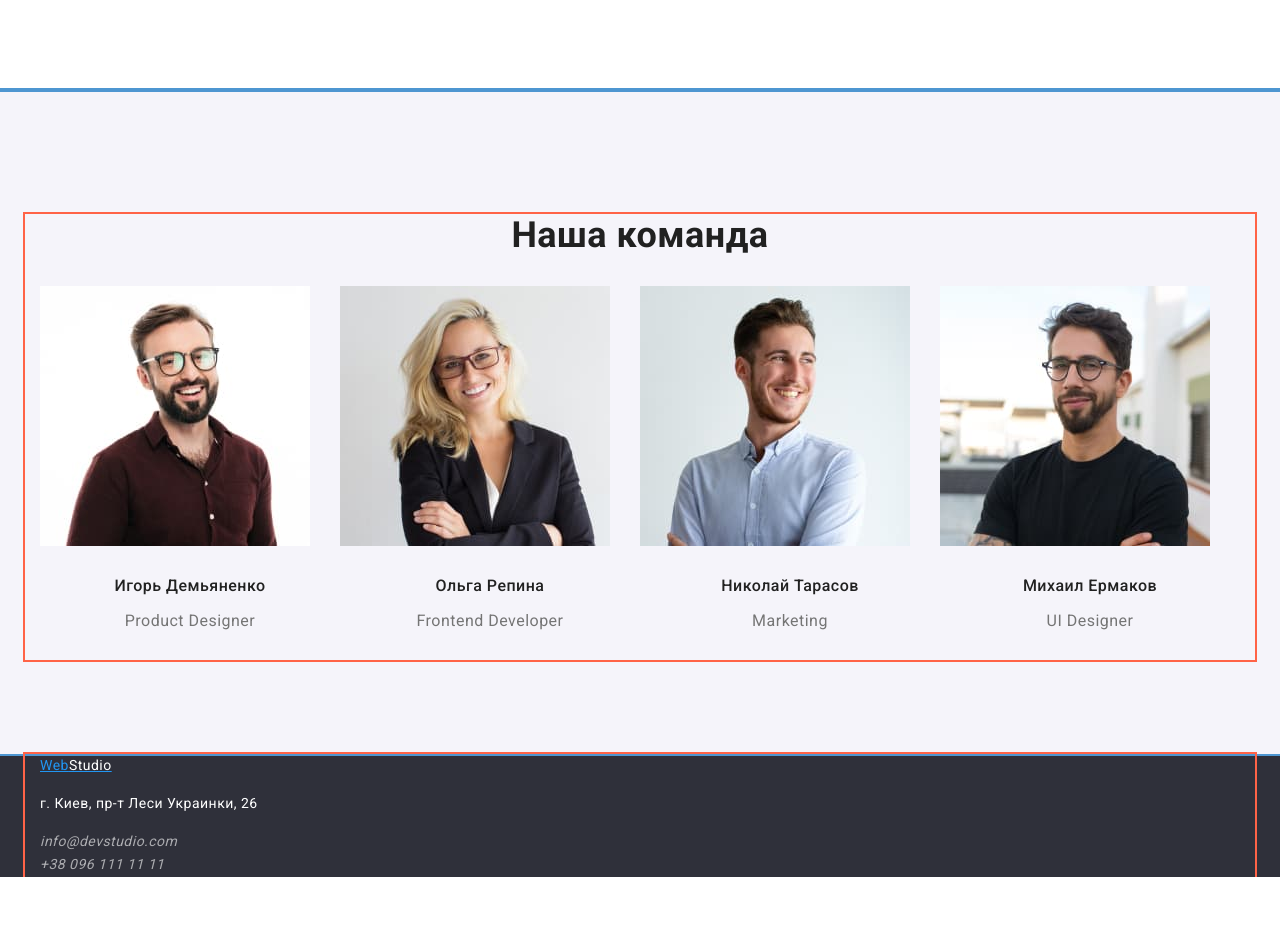
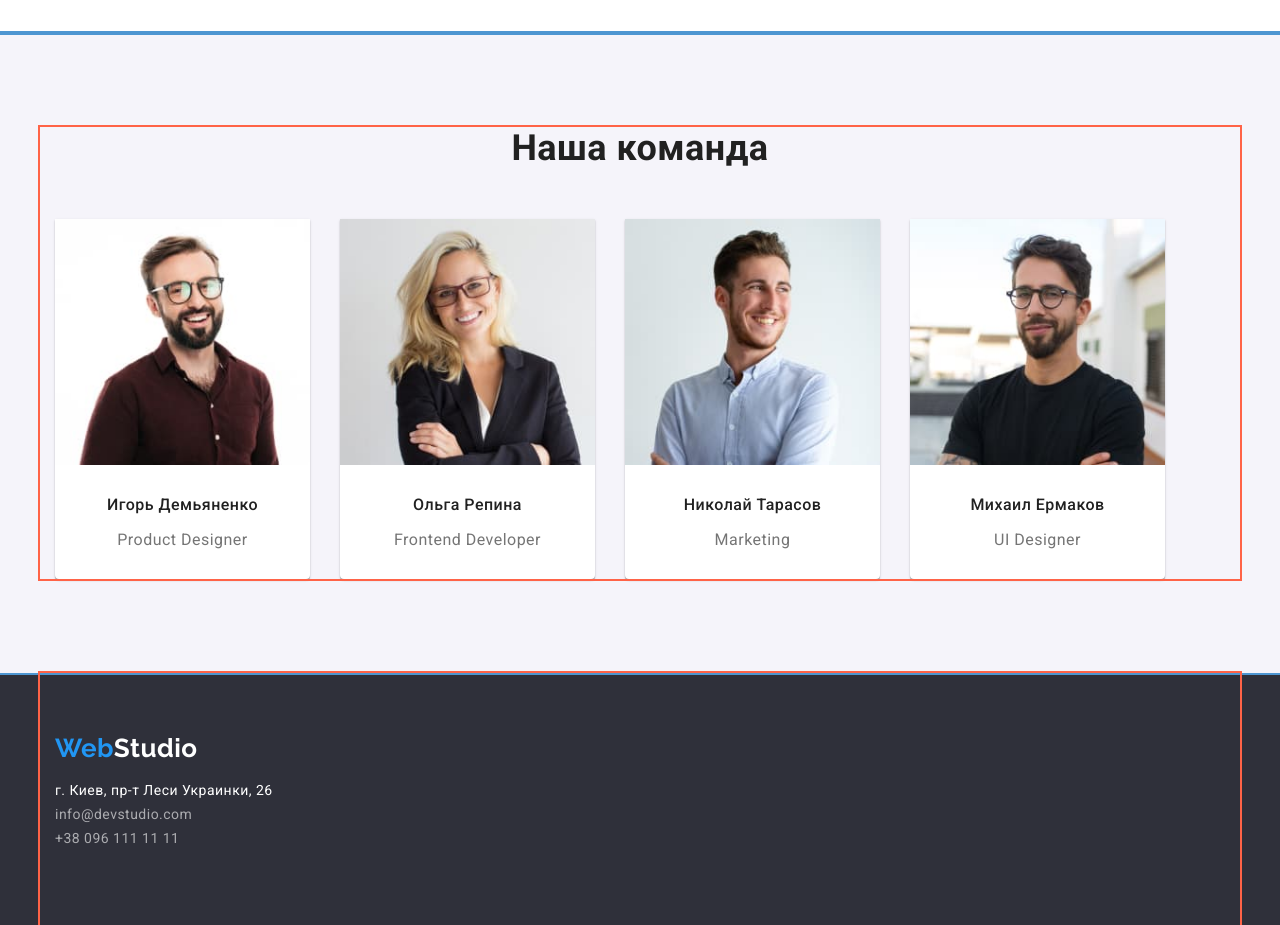
Before and after one commit to Te270/goit-markup-hw-03, a plain HTML site: page index.html in a window 1280 px wide. Shown: the part 1166-2091 px from the top of the page. Before the commit the page ends 2043 px from the top, so only its background shows below. Drawn offline with nearby package versions, Linux system fonts and the light colour scheme.

Commit message:
Добавляет марджины и прочее

```diff
--- a/css/styles.css
+++ b/css/styles.css
@@ -10,7 +10,7 @@
   --button-bcg-cl: #f5f4fa;
   --team-bcg-cl: #f5f4fa;
 
-  --border-main-cl: #ECECEC;
+  --border-main-cl: #ececec;
 }
 
 /* Стили для index.html */
@@ -21,12 +21,18 @@ body {
   letter-spacing: 0.03em;
 }
 
+img {
+  display: block;
+  max-width: 100%;
+  height: auto;
+}
+
 .header {
-border: 1px solid var(--border-main-cl);
+  border-bottom: 1px solid var(--border-main-cl);
 }
 
 .container {
-  width: 1230px;
+  width: 1200px;
   padding-left: 15px;
   padding-right: 15px;
   margin-left: auto;
@@ -38,6 +44,7 @@ border: 1px solid var(--border-main-cl);
 .main-nav {
   display: flex;
   align-items: center;
+  justify-content: space-between;
   padding-top: 32px;
   padding-bottom: 32px;
 }
@@ -53,12 +60,10 @@ border: 1px solid var(--border-main-cl);
 }
 
 .list {
-  padding: 0;
-  margin: 0;
   list-style: none;
+  padding-left: 0;
 }
 
-}
 .logo {
   font-family: Raleway, sans-serif;
   font-weight: 700;
@@ -123,8 +128,6 @@ border: 1px solid var(--border-main-cl);
 /* Hero */
 
 .hero {
-  margin-bottom: 94px;
-
   background-color: var(--dark-bcg-cl);
 
   letter-spacing: 0.06em;
@@ -157,12 +160,13 @@ border: 1px solid var(--border-main-cl);
 }
 
 .section-title {
+  margin-top: 0;
+  margin-bottom: 50px;
   color: var(--section-title-color);
 
   font-weight: 700;
   font-size: 36px;
   line-height: 1.17;
-  text-align: center;
 }
 
 /* Features */
@@ -217,20 +221,24 @@ width: 270px;
 }
 
 .flex-item {
+  margin-top: 0;
+  margin-bottom: 0;
+  margin-right: 30px;
   display: flex;
 }
 
-.flex-item .picture {
+.flex-item:not(:last-child) {
   margin-right: 30px;
 }
 
-  .flex-item .picture:not(:last-child) {
-    margin-right: 30px;
+.works {
+  text-align: center;
 }
 
 /* Team */
 
 .team {
+  text-align: center;
   background-color: var(--team-bcg-cl);
 }
 
@@ -252,6 +260,16 @@ margin-bottom: 30px;
   font-size: 16px;
   line-height: 1.19;
 }
+
+.team-border {
+  margin-right: 30px;
+  box-shadow: 0px 1px 3px rgba(0, 0, 0, 0.12), 0px 1px 1px rgba(0, 0, 0, 0.14),
+    0px 2px 1px rgba(0, 0, 0, 0.2);
+  border-radius: 0px 0px 4px 4px;
+  border-top: transparent;
+  background-color: var(--white-accent-color);
+}
+
 /* Button */
 
 .button,
@@ -291,13 +309,21 @@ footer {
   line-height: 1.71;
 }
 
+.page-footer > .container {
+  padding-top: 60px;
+  padding-bottom: 60px;
+}
+
 .address-location {
+  margin-top: 0;
+  margin-bottom: 0;
   color: var(--button-text-color);
 
   font-style: normal;
 }
 
 .address-contacts {
+  font-style: normal;
   color: rgba(255, 255, 255, 0.6);
 
   text-decoration: none;
@@ -305,7 +331,6 @@ footer {
 
 .address-accent {
   color: var(--white-accent-color);
-
 }
 
 /* Стили для portfolio.html */
@@ -335,17 +360,37 @@ footer {
   border: 1px solid var(--dark-accent-color);
 }
 
+.filters-button {
+  display: flex;
+  align-items: center;
+  justify-content: center;
+  margin-top: 0;
+  margin-bottom: 34px;
+}
+
 .list-button {
-  display: flex;
+  margin-right: 8px;
+}
+
+.list-button:last-child {
+  margin-right: 0;
+}
+
+.list .filters-button {
+  margin-bottom: 34px;
 }
 
 .section .caption {
+  margin-top: 20px;
+  margin-bottom: 0;
   font-size: 18px;
   line-height: 2;
   letter-spacing: 0.06em;
 }
 
 .section .group {
+  margin-top: 0;
+  margin-bottom: 20px;
   font-size: 16px;
   line-height: 1.87;
 }
@@ -355,7 +400,13 @@ footer {
   flex-wrap: wrap;
 }
 
+.projects-items-img {
+  display: block;
+}
+
 .projects-items {
+  border: 1px solid rgba(238, 238, 238, 1);
+  border-top: transparent;
   margin-right: 30px;
   margin-bottom: 30px;
   width: 370px;
--- a/index.html
+++ b/index.html
@@ -5,28 +5,45 @@
     <meta http-equiv="X-UA-Compatible" content="IE=edge" />
     <meta name="viewport" content="width=device-width, initial-scale=1.0" />
     <title>Document</title>
-    <link rel="preconnect" href="https://fonts.gstatic.com">
-    <link href="https://fonts.googleapis.com/css2?family=Raleway:wght@700&family=Roboto:wght@400;500;700;900&display=swap"
-      rel="stylesheet">
+    <link rel="preconnect" href="https://fonts.gstatic.com" />
+    <link
+      href="https://fonts.googleapis.com/css2?family=Raleway:wght@700&family=Roboto:wght@400;500;700;900&display=swap"
+      rel="stylesheet"
+    />
     <!--<link rel="stylesheet" href="https://cdnjs.com/libraries/modern-normalize ">-->
-    <link rel="stylesheet" href="https://cdnjs.cloudflare.com/ajax/libs/modern-normalize/1.0.0/modern-normalize.min.css">
-    <link rel="stylesheet" href="./css/styles.css">
+    <link
+      rel="stylesheet"
+      href="https://cdnjs.cloudflare.com/ajax/libs/modern-normalize/1.0.0/modern-normalize.min.css"
+    />
+    <link rel="stylesheet" href="./css/styles.css" />
   </head>
   <body>
     <!-- Шапка сайта -->
     <header class="header">
       <div class="container main-nav">
         <nav class="main-nav">
-          <a href="./index.html" class="logo">Web<span class="accent">Studio</span></a>
+          <a href="./index.html" class="logo"
+            >Web<span class="accent">Studio</span></a
+          >
           <ul class="site-nav list">
-            <li class="item"><a href="./index.html" class="link current">Студия</a></li>
-            <li class="item"><a href="./portfolio.html" class="link">Портфолио</a></li>
+            <li class="item">
+              <a href="./index.html" class="link current">Студия</a>
+            </li>
+            <li class="item">
+              <a href="./portfolio.html" class="link">Портфолио</a>
+            </li>
             <li class="item"><a href="" class="link">Контакты</a></li>
           </ul>
         </nav>
         <ul class="site-contacts list">
-          <li class="item"><a href="mailto:info@devstudio.com" class="link">info@devstudio.com</a></li>
-          <li class="item"><a href="tel:+380961111111" class="link">+38 096 111 11 11</a></li>
+          <li class="item">
+            <a href="mailto:info@devstudio.com" class="link"
+              >info@devstudio.com</a
+            >
+          </li>
+          <li class="item">
+            <a href="tel:+380961111111" class="link">+38 096 111 11 11</a>
+          </li>
         </ul>
       </div>
     </header>
@@ -35,7 +52,9 @@
       <!-- Главная секция - Блок "Герой"  -->
       <section class="hero">
         <h1 class="hero-title">Эффективные решения для вашего бизнеса</h1>
-        <button type="button" class="button primary pointer">Заказать услугу</button>
+        <button type="button" class="button primary pointer">
+          Заказать услугу
+        </button>
       </section>
 
       <!-- Особенности - заголовок h2 спрятать-->
@@ -53,8 +72,8 @@
             <li class="item">
               <h3 class="title">Пунктуальность</h3>
               <p class="specialty">
-              Задача организации, в особенности же рамки и место обучения кадров
-              влечет за собой.
+                Задача организации, в особенности же рамки и место обучения
+                кадров влечет за собой.
               </p>
             </li>
             <li class="item">
@@ -78,12 +97,10 @@
       <!-- Чем мы занимаемся   -->
       <section class="section">
         <div class="container">
-        <h2 class="section-title">Чем мы занимаемся</h2>
+          <h2 class="section-title works">Чем мы занимаемся</h2>
           <ul class="list flex-item">
             <li class="flex-item picture">
-            <img src="./images/box1.jpg"
-            alt="Вид сайта на ПК"
-            width="370" />
+              <img src="./images/box1.jpg" alt="Вид сайта на ПК" width="370" />
             </li>
             <li class="flex-item picture">
               <img
@@ -106,25 +123,45 @@
       <!-- Наша команда -->
       <section class="team section">
         <div class="container">
-        <h2 class="section-title">Наша команда</h2>
+          <h2 class="section-title team">Наша команда</h2>
           <ul class="master list flex-item">
-          <li>
-            <img class="flex-item picture" src="./images/img1.jpg" alt="Игорь Демьяненко" width="270" />
+            <li class="team-border">
+              <img
+                class="flex-item picture"
+                src="./images/img1.jpg"
+                alt="Игорь Демьяненко"
+                width="270"
+              />
               <h3 class="list">Игорь Демьяненко</h3>
               <p class="master-post">Product Designer</p>
             </li>
-          <li>
-            <img class="flex-item picture" src="./images/img2.jpg" alt="Ольга Репина" width="270" />
+            <li class="team-border">
+              <img
+                class="flex-item picture"
+                src="./images/img2.jpg"
+                alt="Ольга Репина"
+                width="270"
+              />
               <h3 class="list">Ольга Репина</h3>
               <p class="master-post">Frontend Developer</p>
             </li>
-          <li>
-            <img class="flex-item picture" src="./images/img3.jpg" alt="Николай Тарасов" width="270" />
+            <li class="team-border">
+              <img
+                class="flex-item picture"
+                src="./images/img3.jpg"
+                alt="Николай Тарасов"
+                width="270"
+              />
               <h3 class="list">Николай Тарасов</h3>
               <p class="master-post">Marketing</p>
             </li>
-          <li>
-            <img class="flex-item picture" src="./images/img4.jpg" alt="Михаил Ермаков" width="270" />
+            <li class="team-border">
+              <img
+                class="flex-item picture"
+                src="./images/img4.jpg"
+                alt="Михаил Ермаков"
+                width="270"
+              />
               <h3 class="list">Михаил Ермаков</h3>
               <p class="master-post">UI Designer</p>
             </li>
@@ -134,16 +171,26 @@
     </main>
 
     <!-- Подвал -->
-    <footer>
+    <footer class="page-footer">
       <div class="container">
-      <a href="./index.html" class="logo">Web<span class="address-accent">Studio</span></a>
+        <a href="./index.html" class="logo"
+          >Web<span class="address-accent">Studio</span></a
+        >
         <address>
           <ul class="list">
             <li>
               <p class="address-location">г. Киев, пр-т Леси Украинки, 26</p>
             </li>
-          <li><a href="mailto:info@devstudio.com" class="address-contacts">info@devstudio.com</a></li>
-          <li><a href="tel:+380961111111" class="address-contacts">+38 096 111 11 11</a></li>
+            <li>
+              <a href="mailto:info@devstudio.com" class="address-contacts"
+                >info@devstudio.com</a
+              >
+            </li>
+            <li>
+              <a href="tel:+380961111111" class="address-contacts"
+                >+38 096 111 11 11</a
+              >
+            </li>
           </ul>
         </address>
       </div>
--- a/portfolio.html
+++ b/portfolio.html
@@ -1,17 +1,21 @@
 <!DOCTYPE html>
 <html lang="ru">
-
   <head>
     <meta charset="UTF-8" />
     <meta http-equiv="X-UA-Compatible" content="IE=edge" />
     <meta name="viewport" content="width=device-width, initial-scale=1.0" />
     <title>Portfolio</title>
-    <link rel="preconnect" href="https://fonts.gstatic.com">
-    <link href="https://fonts.googleapis.com/css2?family=Raleway:wght@700&family=Roboto:wght@400;500;700;900&display=swap"
-        rel="stylesheet">
+    <link rel="preconnect" href="https://fonts.gstatic.com" />
+    <link
+      href="https://fonts.googleapis.com/css2?family=Raleway:wght@700&family=Roboto:wght@400;500;700;900&display=swap"
+      rel="stylesheet"
+    />
     <!--<link rel="stylesheet" href="https://cdnjs.com/libraries/modern-normalize ">-->
-    <link rel="stylesheet" href="https://cdnjs.cloudflare.com/ajax/libs/modern-normalize/1.0.0/modern-normalize.min.css">
-    <link rel="stylesheet" href="./css/styles.css">
+    <link
+      rel="stylesheet"
+      href="https://cdnjs.cloudflare.com/ajax/libs/modern-normalize/1.0.0/modern-normalize.min.css"
+    />
+    <link rel="stylesheet" href="./css/styles.css" />
   </head>
 
   <body class="body">
@@ -19,16 +23,28 @@
     <header class="header">
       <div class="container main-nav">
         <nav class="main-nav">
-                <a href="./index.html" class="logo">Web<span class="accent">Studio</span></a>
+          <a href="./index.html" class="logo"
+            >Web<span class="accent">Studio</span></a
+          >
           <ul class="site-nav list">
-                    <li class="item"><a href="./index.html" class="link">Студия</a></li>
-                    <li class="item"><a href="./portfolio.html" class="link current">Портфолио</a></li>
+            <li class="item">
+              <a href="./index.html" class="link">Студия</a>
+            </li>
+            <li class="item">
+              <a href="./portfolio.html" class="link current">Портфолио</a>
+            </li>
             <li class="item"><a href="" class="link">Контакты</a></li>
           </ul>
         </nav>
         <ul class="site-contacts list">
-                <li class="item"><a href="mailto:info@devstudio.com" class="link">info@devstudio.com</a></li>
-                <li class="item"><a href="tel:+380961111111" class="link">+38 096 111 11 11</a></li>
+          <li class="item">
+            <a href="mailto:info@devstudio.com" class="link"
+              >info@devstudio.com</a
+            >
+          </li>
+          <li class="item">
+            <a href="tel:+380961111111" class="link">+38 096 111 11 11</a>
+          </li>
         </ul>
       </div>
     </header>
@@ -36,9 +52,9 @@
     <main>
       <!-- Фильтры -->
       <section class="section">
-            <div class="container">
+        <div class="container filters-item">
           <h1 class="visually-hidden">Фильтры</h1>
-            <ul class="list">
+          <ul class="list filters-button">
             <li class="list-button">
               <button type="button" class="filters pointer">Все</button>
             </li>
@@ -58,47 +74,94 @@
           <h2 class="visually-hidden">Проекты</h2>
           <ul class="list projects">
             <li class="projects-items">
-                    <img src="./images/tekhno.jpg" alt="Сайт клиентов" width="370" />
+              <img
+                class="projects-items-img"
+                src="./images/tekhno.jpg"
+                alt="Сайт клиентов"
+                width="370"
+              />
               <h3 class="section-title caption">Технокряк</h3>
               <p class="group">Веб-сайт</p>
             </li>
             <li class="projects-items">
-                    <img src="./images/orlean.jpg" alt="Баскетболисты в прыжке" width="370" />
-                    <h3 class="section-title caption">Постер New Orlean vs Golden Star</h3>
+              <img
+                class="projects-items-img"
+                src="./images/orlean.jpg"
+                alt="Баскетболисты в прыжке"
+                width="370"
+              />
+              <h3 class="section-title caption">
+                Постер New Orlean vs Golden Star
+              </h3>
               <p class="group">Дизайн</p>
             </li>
             <li class="projects-items">
-                    <img src="./images/seafood.jpg" alt="Логотип ресторана" width="370" />
+              <img
+                class="projects-items-img"
+                src="./images/seafood.jpg"
+                alt="Логотип ресторана"
+                width="370"
+              />
               <h3 class="section-title caption">Ресторан Seafood</h3>
               <p class="group">Приложение</p>
             </li>
             <li class="projects-items">
-                    <img src="./images/prime.jpg" alt="Наушники" width="370" />
+              <img
+                class="projects-items-img"
+                src="./images/prime.jpg"
+                alt="Наушники"
+                width="370"
+              />
               <h3 class="section-title caption">Проект Prime</h3>
               <p class="group">Маркетинг</p>
             </li>
             <li class="projects-items">
-                    <img src="./images/boxes.jpg" alt="Коробочки на белом фоне" width="370" />
+              <img
+                class="projects-items-img"
+                src="./images/boxes.jpg"
+                alt="Коробочки на белом фоне"
+                width="370"
+              />
               <h3 class="section-title caption">Проект Boxes</h3>
               <p class="group">Приложение</p>
             </li>
             <li class="projects-items">
-                    <img src="./images/inspiration.jpg" alt="Страница сайта на темном фоне" width="370" />
+              <img
+                class="projects-items-img"
+                src="./images/inspiration.jpg"
+                alt="Страница сайта на темном фоне"
+                width="370"
+              />
               <h3 class="section-title caption">Inspiration has no Borders</h3>
               <p class="group">Веб-сайт</p>
             </li>
             <li class="projects-items">
-                    <img src="./images/limited.jpg" alt="Развертка книги" width="370" />
+              <img
+                class="projects-items-img"
+                src="./images/limited.jpg"
+                alt="Развертка книги"
+                width="370"
+              />
               <h3 class="section-title caption">Издание Limited Edition</h3>
               <p class="group">Дизайн</p>
             </li>
             <li class="projects-items">
-                    <img src="./images/lab.jpg" alt="Бирка" width="370" />
+              <img
+                class="projects-items-img"
+                src="./images/lab.jpg"
+                alt="Бирка"
+                width="370"
+              />
               <h3 class="section-title caption">Проект LAB</h3>
               <p class="group">Маркетинг</p>
             </li>
             <li class="projects-items">
-                    <img src="./images/growing.jpg" alt="Открытый ноутбук с приложением" width="370" />
+              <img
+                class="projects-items-img"
+                src="./images/growing.jpg"
+                alt="Открытый ноутбук с приложением"
+                width="370"
+              />
               <h3 class="section-title caption">Growing Business</h3>
               <p class="group">Приложение</p>
             </li>
@@ -108,20 +171,29 @@
     </main>
 
     <!-- Подвал -->
-    <footer>
+    <footer class="page-footer">
       <div class="container">
-            <a href="./index.html" class="logo">Web<span class="address-accent">Studio</span></a>
+        <a href="./index.html" class="logo"
+          >Web<span class="address-accent">Studio</span></a
+        >
         <address>
           <ul class="list">
             <li>
               <p class="address-location">г. Киев, пр-т Леси Украинки, 26</p>
             </li>
-                    <li><a href="mailto:info@devstudio.com" class="address-contacts">info@devstudio.com</a></li>
-                    <li><a href="tel:+380961111111" class="address-contacts">+38 096 111 11 11</a></li>
+            <li>
+              <a href="mailto:info@devstudio.com" class="address-contacts"
+                >info@devstudio.com</a
+              >
+            </li>
+            <li>
+              <a href="tel:+380961111111" class="address-contacts"
+                >+38 096 111 11 11</a
+              >
+            </li>
           </ul>
         </address>
       </div>
     </footer>
   </body>
-
 </html>
```
Lines whose indentation alone changed are shown as unchanged.
